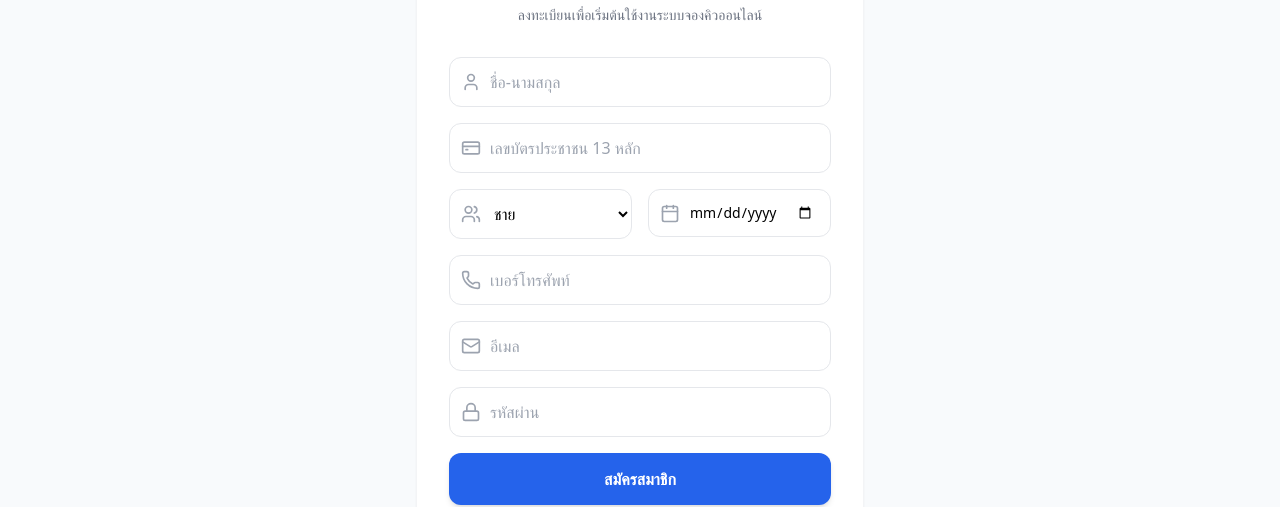
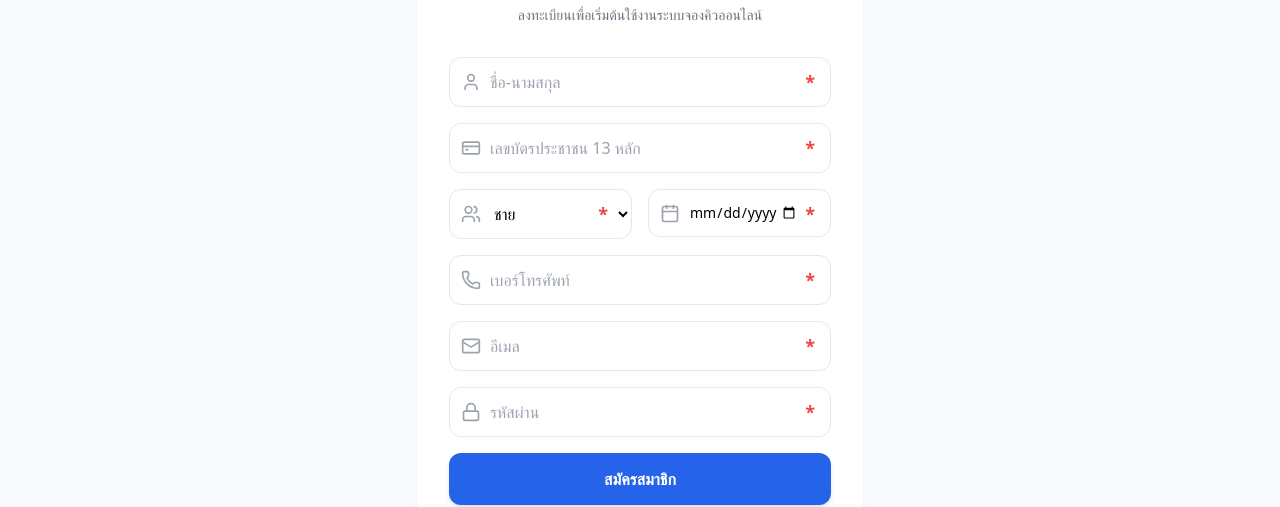
Before and after one commit to ActRought/Suktuarat-Hospital, a React (Vite) app in the folder frontend/: page /auth in a window 1280 px wide. Both pictures are taken after a click on the button "สมัครสมาชิกตอนนี้". Shown: the part 317-824 px from the top of the page. Built offline with nearby package versions, Linux system fonts and the light colour scheme; no server answers.

Commit message:
add require in login and register

```diff
--- a/frontend/src/pages/Auth.jsx
+++ b/frontend/src/pages/Auth.jsx
@@ -115,40 +115,48 @@ const Auth = () => {
                     <>
                         <div className="relative">
                             <User className="absolute left-3 top-1/2 -translate-y-1/2 text-gray-400" size={20} />
-                            <input type="text" name="Name" required placeholder="ชื่อ-นามสกุล" value={formData.Name} onChange={handleChange} className="w-full pl-10 pr-4 py-3 rounded-xl border border-gray-200 focus:ring-2 focus:ring-blue-500 outline-none" />
+                            <input type="text" name="Name" required placeholder="ชื่อ-นามสกุล" value={formData.Name} onChange={handleChange} className="w-full pl-10 pr-8 py-3 rounded-xl border border-gray-200 focus:ring-2 focus:ring-blue-500 outline-none" />
+                            <span className="absolute right-4 top-1/2 -translate-y-1/2 text-red-500 font-bold text-lg">*</span>
                         </div>
                         <div className="relative">
                             <CreditCard className="absolute left-3 top-1/2 -translate-y-1/2 text-gray-400" size={20} />
-                            <input type="text" name="IDCard13" required maxLength="13" placeholder="เลขบัตรประชาชน 13 หลัก" value={formData.IDCard13} onChange={handleChange} className="w-full pl-10 pr-4 py-3 rounded-xl border border-gray-200 focus:ring-2 focus:ring-blue-500 outline-none" />
+                            <input type="text" name="IDCard13" required maxLength="13" placeholder="เลขบัตรประชาชน 13 หลัก" value={formData.IDCard13} onChange={handleChange} className="w-full pl-10 pr-8 py-3 rounded-xl border border-gray-200 focus:ring-2 focus:ring-blue-500 outline-none" />
+                            <span className="absolute right-4 top-1/2 -translate-y-1/2 text-red-500 font-bold text-lg">*</span>
                         </div>
                         <div className="grid grid-cols-2 gap-4">
                             <div className="relative">
                                 <Users className="absolute left-3 top-1/2 -translate-y-1/2 text-gray-400" size={20} />
-                                <select name="Gender" value={formData.Gender} onChange={handleChange} className="w-full pl-10 pr-4 py-3 rounded-xl border border-gray-200 focus:ring-2 focus:ring-blue-500 outline-none bg-white">
+                                <select name="Gender" value={formData.Gender} onChange={handleChange} className="w-full pl-10 pr-8 py-3 rounded-xl border border-gray-200 focus:ring-2 focus:ring-blue-500 outline-none bg-white">
                                     <option value="ชาย">ชาย</option>
                                     <option value="หญิง">หญิง</option>
                                     <option value="อื่นๆ">อื่นๆ</option>
                                 </select>
+                                {/* ขยับ * สำหรับ Select ให้ห่างจากลูกศร Dropdown นิดหน่อย */}
+                                <span className="absolute right-6 top-1/2 -translate-y-1/2 text-red-500 font-bold text-lg pointer-events-none">*</span>
                             </div>
                             <div className="relative">
                                 <Calendar className="absolute left-3 top-1/2 -translate-y-1/2 text-gray-400" size={20} />
-                                <input type="date" name="Birthday" required value={formData.Birthday} onChange={handleChange} className="w-full pl-10 pr-4 py-3 rounded-xl border border-gray-200 focus:ring-2 focus:ring-blue-500 outline-none text-sm" />
+                                <input type="date" name="Birthday" required value={formData.Birthday} onChange={handleChange} className="w-full pl-10 pr-8 py-3 rounded-xl border border-gray-200 focus:ring-2 focus:ring-blue-500 outline-none text-sm" />
+                                <span className="absolute right-4 top-1/2 -translate-y-1/2 text-red-500 font-bold text-lg pointer-events-none">*</span>
                             </div>
                         </div>
                         <div className="relative">
                             <Phone className="absolute left-3 top-1/2 -translate-y-1/2 text-gray-400" size={20} />
-                            <input type="tel" name="Phone" required placeholder="เบอร์โทรศัพท์" value={formData.Phone} onChange={handleChange} className="w-full pl-10 pr-4 py-3 rounded-xl border border-gray-200 focus:ring-2 focus:ring-blue-500 outline-none" />
+                            <input type="tel" name="Phone" required placeholder="เบอร์โทรศัพท์" value={formData.Phone} onChange={handleChange} className="w-full pl-10 pr-8 py-3 rounded-xl border border-gray-200 focus:ring-2 focus:ring-blue-500 outline-none" />
+                            <span className="absolute right-4 top-1/2 -translate-y-1/2 text-red-500 font-bold text-lg">*</span>
                         </div>
                     </>
                 )}
 
                 <div className="relative">
                     <Mail className="absolute left-3 top-1/2 -translate-y-1/2 text-gray-400" size={20} />
-                    <input type="email" name="Email" required placeholder="อีเมล" value={formData.Email} onChange={handleChange} className="w-full pl-10 pr-4 py-3 rounded-xl border border-gray-200 focus:ring-2 focus:ring-blue-500 outline-none" />
+                    <input type="email" name="Email" required placeholder="อีเมล" value={formData.Email} onChange={handleChange} className="w-full pl-10 pr-8 py-3 rounded-xl border border-gray-200 focus:ring-2 focus:ring-blue-500 outline-none" />
+                    <span className="absolute right-4 top-1/2 -translate-y-1/2 text-red-500 font-bold text-lg">*</span>
                 </div>
                 <div className="relative">
                     <Lock className="absolute left-3 top-1/2 -translate-y-1/2 text-gray-400" size={20} />
-                    <input type="password" name="Password" required placeholder="รหัสผ่าน" value={formData.Password} onChange={handleChange} className="w-full pl-10 pr-4 py-3 rounded-xl border border-gray-200 focus:ring-2 focus:ring-blue-500 outline-none" />
+                    <input type="password" name="Password" required placeholder="รหัสผ่าน" value={formData.Password} onChange={handleChange} className="w-full pl-10 pr-8 py-3 rounded-xl border border-gray-200 focus:ring-2 focus:ring-blue-500 outline-none" />
+                    <span className="absolute right-4 top-1/2 -translate-y-1/2 text-red-500 font-bold text-lg">*</span>
                 </div>
 
                 <button
```
